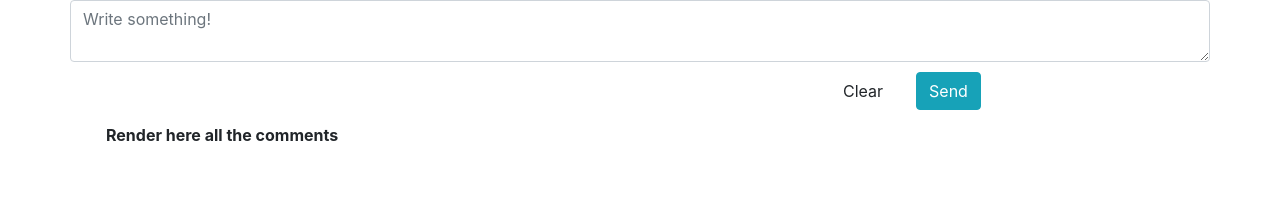
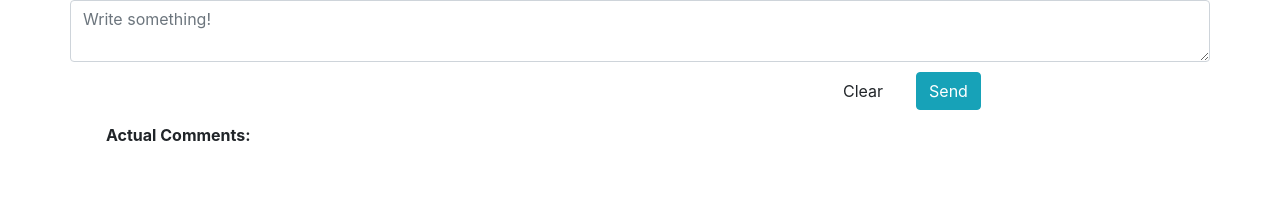
Before and after one commit to flavioislima/realtime-comments, a React (Create React App) app: page / in a window 1280 px wide. Shown: the top 210 px of the page. Built offline with nearby package versions, Linux system fonts and the light colour scheme.

Commit message:
Created Comment Component and linked it to the Comments

```diff
--- /dev/null
+++ b/src/components/Comment.js
@@ -0,0 +1,3 @@
+import React from 'react'
+
+export default Comment = props => <div className="card"> <p className="card-body">{props.comment.comment}</p></div>
--- a/src/components/Comments.js
+++ b/src/components/Comments.js
@@ -1,10 +1,17 @@
 import React, { Component } from 'react'
+import Comment from './Comment';
 
 export default class Comments extends Component {
+    renderComment(key, comment) {
+        return (
+            <Comment key={key} comment={comment} />
+        )
+    }
     render() {
         return (
-            <div>
-                <p className="alert alert-link">Render here all the comments</p>
+            <div className="alert alert-link">
+                Actual Comments:
+                {Object.keys(this.props.comments).map(key => this.renderComment(key, this.props.comments[key]))}
             </div>
         )
     }
```
